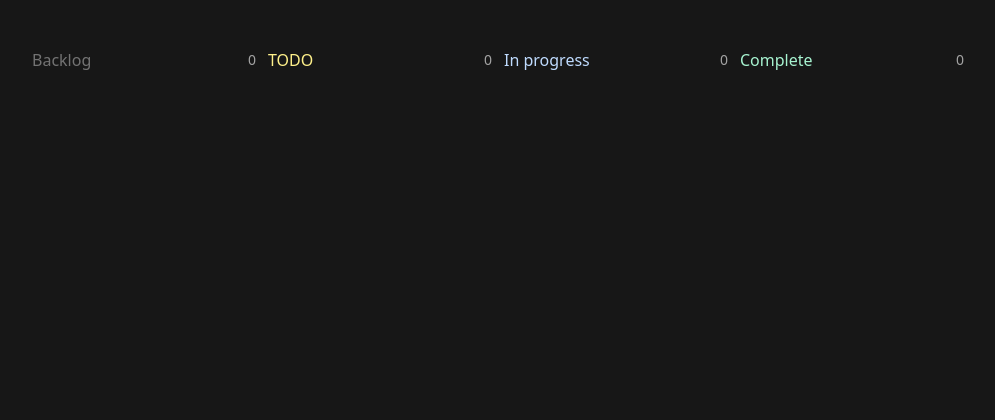
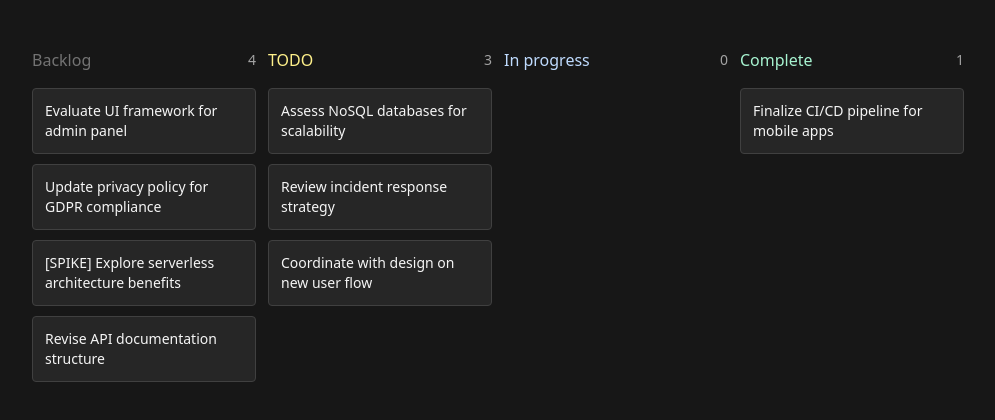
Before and after one commit to ShantYezekyan/kanban-tw, a React (Vite) app: page / in a window 1280 px wide. Shown: the top 420 px of the page, without its empty margins (16-1011 px from the left). Built offline with nearby package versions, Linux system fonts and the light colour scheme.

Commit message:
add card component with mock data

```diff
--- /dev/null
+++ b/src/MOCK_DATA.ts
@@ -0,0 +1,50 @@
+export type CardData = {
+  title: string;
+  id: string;
+  column: string;
+};
+
+export const DEFAULT_CARDS: CardData[] = [
+  // BACKLOG
+  {
+    title: "Evaluate UI framework for admin panel",
+    id: "1",
+    column: "backlog",
+  },
+  {
+    title: "Update privacy policy for GDPR compliance",
+    id: "2",
+    column: "backlog",
+  },
+  {
+    title: "[SPIKE] Explore serverless architecture benefits",
+    id: "3",
+    column: "backlog",
+  },
+  { title: "Revise API documentation structure", id: "4", column: "backlog" },
+  // TODO
+  {
+    title: "Assess NoSQL databases for scalability",
+    id: "5",
+    column: "todo",
+  },
+  { title: "Review incident response strategy", id: "6", column: "todo" },
+  { title: "Coordinate with design on new user flow", id: "7", column: "todo" },
+  // DOING
+  {
+    title: "Implement feature flags for gradual rollouts",
+    id: "8",
+    column: "doing",
+  },
+  {
+    title: "Optimize backend for speed improvements",
+    id: "9",
+    column: "doing",
+  },
+  // DONE
+  {
+    title: "Finalize CI/CD pipeline for mobile apps",
+    id: "10",
+    column: "done",
+  },
+];
--- a/src/components/Board.tsx
+++ b/src/components/Board.tsx
@@ -1,8 +1,9 @@
 import { useState } from "react";
-import Column from "./Column";
+import { CardData, DEFAULT_CARDS } from "../MOCK_DATA";
+import { Column } from ".";
 
 const Board = () => {
-  const [cards, setCards] = useState([]);
+  const [cards, setCards] = useState<CardData[]>(DEFAULT_CARDS);
 
   return (
     <div className="flex h-full w-full gap-3 overflow-scroll p-12">
--- /dev/null
+++ b/src/components/Card.tsx
@@ -0,0 +1,24 @@
+import { DropIndicator } from ".";
+
+type CardProps = {
+  title: string;
+  id: string;
+  column: string;
+};
+
+const Card = ({ title, id, column }: CardProps) => {
+  return (
+    <>
+      <DropIndicator beforeId={id} column={column} />
+      <div
+        draggable
+        className="cursor-grab rounded border border-neutral-700 bg-neutral-800 p-3 active:cursor-grabbing"
+      >
+        <p className=" text-sm text-neutral-100 ">{title}</p>
+      </div>
+      <DropIndicator beforeId="-1" column={column} />
+    </>
+  );
+};
+
+export default Card;
--- a/src/components/Column.tsx
+++ b/src/components/Column.tsx
@@ -1,11 +1,13 @@
 import { useState } from "react";
+import { CardData } from "../MOCK_DATA";
+import { Card } from ".";
 
 type ColumnProps = {
   title: string;
   column: string;
   headingColor: string;
-  cards: any;
-  setCards: any;
+  cards: CardData[];
+  setCards: React.Dispatch<React.SetStateAction<CardData[]>>;
 };
 
 const Column = ({
@@ -17,15 +19,23 @@ const Column = ({
 }: ColumnProps) => {
   const [active, setActive] = useState(false);
 
+  const filteredCards = cards.filter((card) => card.column === column);
+
   return (
     <div className="w-56 shrink-0">
       <div className="mb-3 flex items-center justify-between">
         <h3 className={`font-medium ${headingColor}`}>{title}</h3>
-        <span className="rounded text-sm text-neutral-400">{cards.length}</span>
+        <span className="rounded text-sm text-neutral-400">
+          {filteredCards.length}
+        </span>
       </div>
       <div
         className={`h-full w-full transition-colors ${active ? "bg-neutral-800/50" : "bg-neutral-800/0"}`}
-      ></div>
+      >
+        {filteredCards.map((card) => {
+          return <Card key={card.id} {...card} />;
+        })}
+      </div>
     </div>
   );
 };
--- /dev/null
+++ b/src/components/DropIndicator.tsx
@@ -0,0 +1,16 @@
+type DropIndicatorProps = {
+  beforeId: string;
+  column: string;
+};
+
+const DropIndicator = ({ beforeId, column }: DropIndicatorProps) => {
+  return (
+    <div
+      data-before={beforeId || "-1"}
+      data-column={column}
+      className="my-0.5 h-0.5 w-full bg-violet-400 opacity-0"
+    />
+  );
+};
+
+export default DropIndicator;
--- a/src/components/index.ts
+++ b/src/components/index.ts
@@ -1,3 +1,6 @@
 import Board from "./Board";
+import Column from "./Column";
+import Card from "./Card";
+import DropIndicator from "./DropIndicator";
 
-export { Board };
+export { Board, Column, Card, DropIndicator };
```
